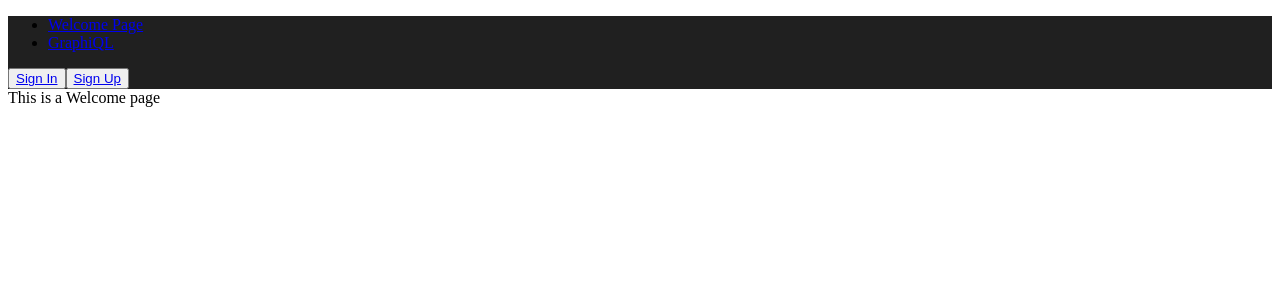
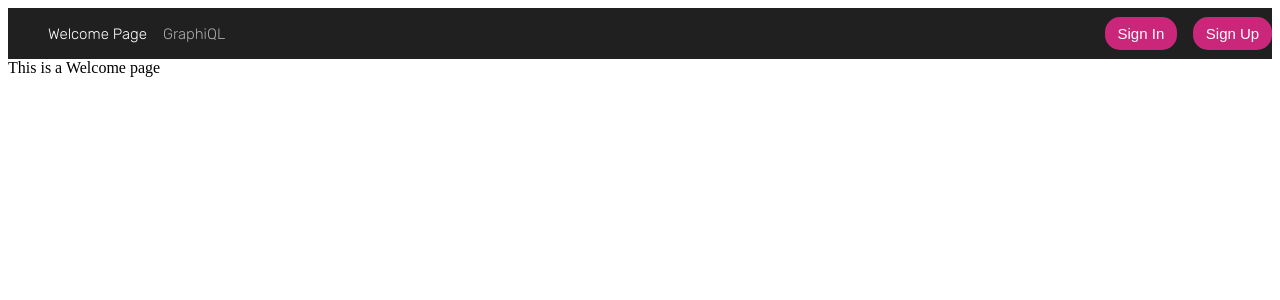
Before and after one commit to oolenkazolot/graphiql-app, a React (Vite) app: page / in a window 1280 px wide. Shown: the top 300 px of the page. Built offline with nearby package versions, Linux system fonts and the light colour scheme.

Commit message:
feat: style header

```diff
--- a/src/components/header/Header.scss
+++ b/src/components/header/Header.scss
@@ -2,4 +2,7 @@
 
 .header {
     background-color: $background-dark;
+    display: flex;
+    justify-content: space-between;
+    align-items: center;
 }
--- /dev/null
+++ b/src/components/headerBtns/HeaderBtns.scss
@@ -0,0 +1,25 @@
+@import '../../styles/variables.scss';
+
+.btns {
+    display: flex;
+    align-items: center;
+    justify-content: space-between;
+    gap: 1rem;
+    &__sign-in,
+    &__sign-up {
+        background: $color-pink;
+        border-radius: 15px;
+        padding: 0.5rem 0.8rem;
+        border: none;
+        transition: 0.3s ease-out;
+        &:hover {
+            background: $color-pink-hover;
+        }
+    }
+
+}
+
+#sign-in,
+#sign-up {
+    color:white;
+}
--- a/src/components/headerBtns/HeaderBtns.tsx
+++ b/src/components/headerBtns/HeaderBtns.tsx
@@ -1,15 +1,17 @@
+import './HeaderBtns.scss';
+
 import { NavLink } from 'react-router-dom';
 
 function HeaderBtns() {
     return (
       <div className="btns">
         <button className="btns__sign-in">
-            <NavLink to="/SignIn" className="nav__link">
+            <NavLink to="/SignIn" className="nav__link" id="sign-in">
               Sign In
             </NavLink>
         </button>
         <button className="btns__sign-up">
-            <NavLink to="/SignUp" className="nav__link">
+            <NavLink to="/SignUp" className="nav__link" id="sign-up">
               Sign Up
             </NavLink>
         </button>
--- /dev/null
+++ b/src/components/navigation/Navigation.scss
@@ -0,0 +1,29 @@
+@import '../../styles/variables.scss';
+.nav {
+    font-family: 'Rubik', sans-serif;
+    &__ul {
+        display: flex;
+        justify-content: space-between;
+        align-items: center;
+        gap: 1rem;
+    }
+    &__li {
+        list-style: none;
+    }
+
+    &__link {
+    color: $color-grey;
+    text-decoration: none;
+    cursor: pointer;
+    transition: 0.3s ease-out;
+    font-weight: 300;
+    font-size: 15px;
+    &:hover {
+        color:white;
+    }
+}
+}
+
+.active {
+    color: white;
+}
--- a/src/components/navigation/Navigation.tsx
+++ b/src/components/navigation/Navigation.tsx
@@ -1,3 +1,4 @@
+import './Navigation.scss';
 import { NavLink } from 'react-router-dom';
 
 function Navigation() {
--- a/src/styles/variables.scss
+++ b/src/styles/variables.scss
@@ -1,2 +1,5 @@
 // colors
 $background-dark: #202020;
+$color-grey: #aaa;
+$color-pink: rgba(245, 40, 145, 0.8);
+$color-pink-hover: rgba(192, 4, 101, 0.8);
```
